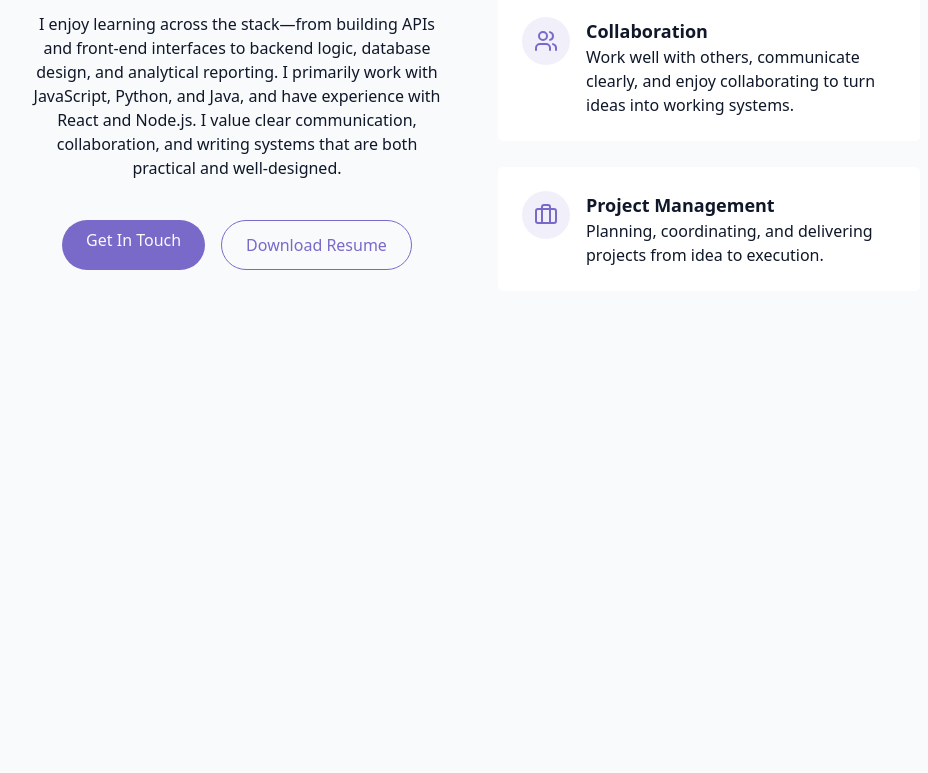
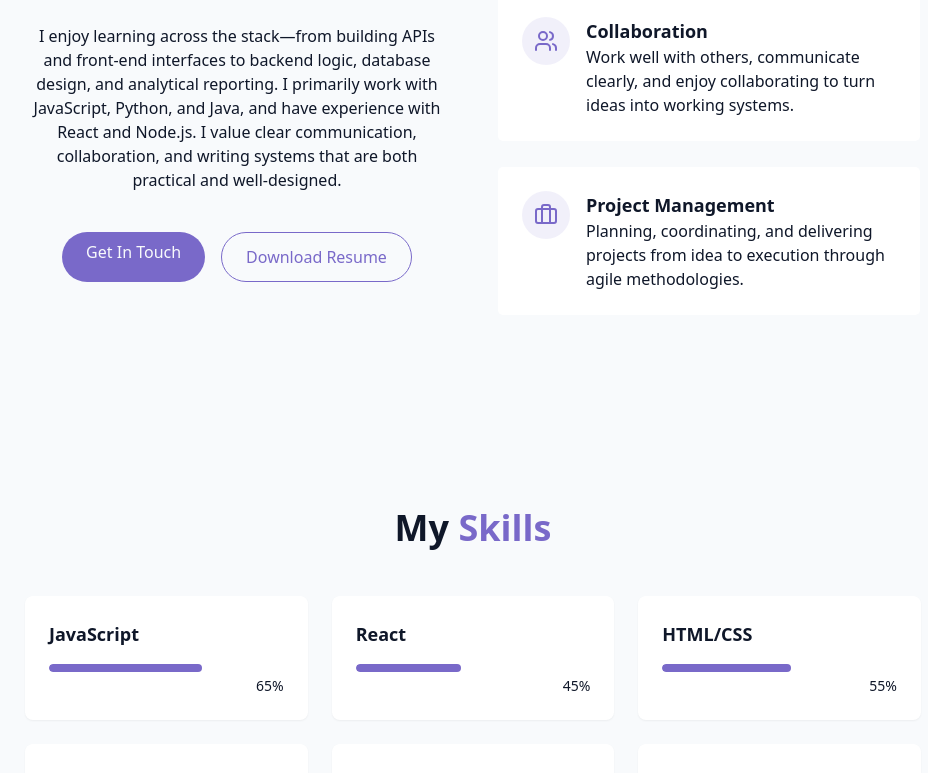
Before and after one commit to paolacalle/personal-site, a React (Vite) app in the folder app/: page / in a window 1280 px wide. Shown: the part 1210-1983 px from the top of the page, without its empty margins (167-1095 px from the left). Before the commit the page ends 1598 px from the top, so only its background shows below. Built offline with nearby package versions, Linux system fonts and the light colour scheme.

Commit message:
skills section

```diff
--- a/app/src/components/AboutSection.jsx
+++ b/app/src/components/AboutSection.jsx
@@ -88,7 +88,7 @@ export const AboutSection = () => {
                                     <h4 className="font-semibold text-lg">Project Management</h4>
                                     <p className="text-muted-foreground">
                                         Planning, coordinating, and delivering projects
-                                        from idea to execution.
+                                        from idea to execution through agile methodologies.
                                     </p>
                                 </div>
                             </div>
--- /dev/null
+++ b/app/src/components/SkillsSection.jsx
@@ -0,0 +1,89 @@
+import { useState } from "react"
+
+
+const skills = [
+    // Front End
+    { name: "JavaScript", level: 65, category: "Front End" },
+    { name: "React", level: 45, category: "Front End" },
+    { name: "HTML/CSS", level: 55, category: "Front End" },
+    { name: "Tailwind CSS", level: 55, category: "Front End" },
+
+    // Back End
+    { name: "Python", level: 80, category: "Back End" },
+    { name: "SQL", level: 70, category: "Back End" },
+    { name: "PostgreSQL", level: 60, category: "Back End" },
+    { name: "MySQL", level: 60, category: "Back End" },
+    { name: "Java", level: 60, category: "Back End" },
+    { name: "Node.js", level: 35, category: "Back End" },
+    { name: "MongoDB", level: 50, category: "Back End" },
+
+
+    // Data & ML
+    { name: "Pandas", level: 85, category: "Data & ML" },
+    { name: "NumPy", level: 80, category: "Data & ML" },
+    { name: "scikit-learn", level: 70, category: "Data & ML" },
+    { name: "TensorFlow", level: 40, category: "Data & ML" },
+    { name: "PyTorch", level: 40, category: "Data & ML" },
+    { name: "Matplotlib", level: 75, category: "Data & ML" },
+    { name: "Seaborn", level: 70, category: "Data & ML" },
+
+    // DevOps (Foundational)
+    { name: "CI/CD", level: 50, category: "DevOps" },
+    { name: "AWS", level: 25, category: "DevOps" },
+    { name: "Linux", level:70, category: "DevOps" },
+
+    // Tools
+    { name: "Git/GitHub", level: 90, category: "Tools" },
+    { name: "VS Code", level: 90, category: "Tools" },
+    { name: "Figma", level: 70, category: "Tools" },
+    { name: "Docker", level: 50, category: "Tools" },
+
+]
+
+export const SkillsSection = () => {
+    // we use use state to manage the active category filter
+    const [activeCategory, setActiveCategory] = useState("All");
+
+    return (
+        <section
+            id="skills"
+            className="py-24 px-4 relative bg-secondary/30"
+        >
+            <div className="container mx-auto max-w-5xl">
+                <h2 className="text-3xl md:text-4xl font-bold mb-12 text-center">
+                    My <span className="text-primary">Skills</span>
+                </h2>
+
+                <div className="grid grid-cols-1 sm:grid-cols-2 lg:grid-cols-3 gap-6">
+                    {skills.map((skill, key) => (
+                        <div
+                            key={key}
+                            className="bg-card p-6 rounded-lg shadow-xs card-hover"
+                        >
+                            <div className="text-left mb-4">
+                                <h3 className="text-lg font-semibold">{skill.name}</h3>
+                            </div>
+
+                            <div className="w-full h-2 bg-secondary/50 rounded-full overflow-hidden">
+                                <div
+                                className="bg-primary h-2 rounded-full origin-left animate-[grow_1.5s_ease-out]"
+                                style={{ width: skill.level + "%" }}
+                                >
+                                </div>
+                            </div>
+
+                            <div className="text-right mt-1 text-sm text-muted-foreground">
+                                <span>
+                                    {skill.level}%
+                                </span>
+                            </div>
+
+                        </div>
+                    ))}
+
+                </div>
+            </div>
+
+        </section>
+    )
+}
--- a/app/src/pages/Home.jsx
+++ b/app/src/pages/Home.jsx
@@ -3,6 +3,7 @@ import { StarBackground } from "@/components/StarBackground"
 import { Navbar } from "@/components/Navbar"
 import { HeroSection } from "@/components/HeroSection"
 import { AboutSection } from "@/components/AboutSection"
+import { SkillsSection } from "../components/SkillsSection"
 
 
 export const Home = () => {
@@ -23,6 +24,8 @@ export const Home = () => {
                 <HeroSection />
                 {/* About Section */}
                 <AboutSection />
+                {/* Skills Section */}
+                <SkillsSection />
 
             </main>
 
```
